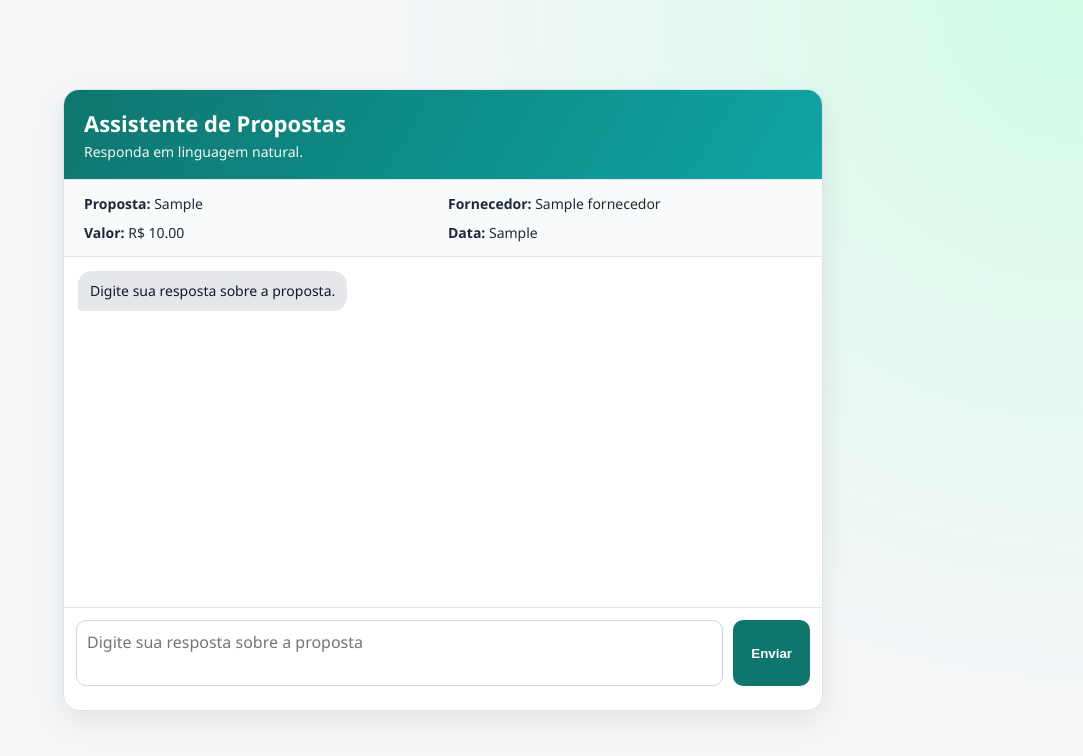
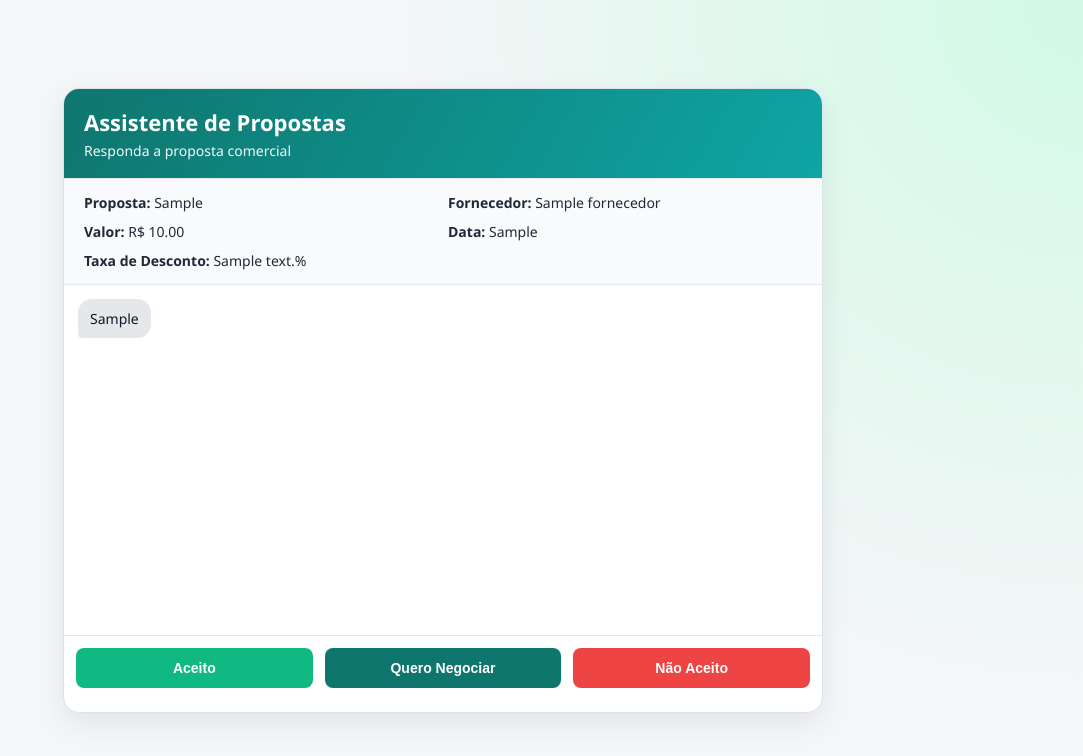
Before and after one commit to Jnsantecipacao/Jonas, a Python web app: template fornecedor_ai_web/templates/chat.html in a window 1280 px wide. Shown: the top 756 px of the page, without its empty margins (197-1280 px from the left). Run offline with Jinja, Linux system fonts and the light colour scheme; the template is opened without the code that fills it: most values are stand-ins (such as "Sample title", 1, 10 or a date in 2020).

Commit message:
Add automatic negotiation system with rate suggestion buttons

```diff
--- a/fornecedor_ai_web/static/chat.css
+++ b/fornecedor_ai_web/static/chat.css
@@ -99,6 +99,65 @@ body {
   border-top: 1px solid #e5e7eb;
 }
 
+.action-buttons {
+  display: grid;
+  grid-template-columns: repeat(3, 1fr);
+  gap: 12px;
+  padding: 12px;
+  border-top: 1px solid #e5e7eb;
+}
+
+.btn {
+  padding: 12px 16px;
+  border: none;
+  border-radius: 8px;
+  font-size: 14px;
+  font-weight: 600;
+  cursor: pointer;
+  transition: all 0.2s ease;
+}
+
+.btn:hover:not(:disabled) {
+  transform: translateY(-2px);
+  box-shadow: 0 4px 12px rgba(0, 0, 0, 0.15);
+}
+
+.btn:active:not(:disabled) {
+  transform: translateY(0);
+}
+
+.btn:disabled {
+  opacity: 0.6;
+  cursor: not-allowed;
+}
+
+.btn-success {
+  background: #10b981;
+  color: white;
+}
+
+.btn-success:hover:not(:disabled) {
+  background: #059669;
+}
+
+.btn-primary {
+  background: #0f766e;
+  color: white;
+}
+
+.btn-primary:hover:not(:disabled) {
+  background: #0d6e67;
+}
+
+.btn-danger {
+  background: #ef4444;
+  color: white;
+}
+
+.btn-danger:hover:not(:disabled) {
+  background: #dc2626;
+}
+
 .composer textarea {
   resize: none;
   min-height: 62px;
--- a/fornecedor_ai_web/templates/chat.html
+++ b/fornecedor_ai_web/templates/chat.html
@@ -11,7 +11,7 @@
     <section class="card">
       <header class="top">
         <h1>Assistente de Propostas</h1>
-        <p>Responda em linguagem natural.</p>
+        <p>Responda a proposta comercial</p>
       </header>
 
       <section class="proposal">
@@ -19,17 +19,28 @@
         <div><strong>Fornecedor:</strong> {{ proposta['fornecedor'] }}</div>
         <div><strong>Valor:</strong> R$ {{ "%.2f"|format(proposta['valor']) }}</div>
         <div><strong>Data:</strong> {{ proposta['data_proposta'] }}</div>
+        {% if proposta['taxa_desconto'] %}
+        <div><strong>Taxa de Desconto:</strong> {{ proposta['taxa_desconto'] }}%</div>
+        {% endif %}
       </section>
 
       <section id="chatBox" class="chat-box">
-        <div class="bubble bot">Digite sua resposta sobre a proposta.</div>
+        <div class="bubble bot">
+          {{ resposta_negociacao }}
+        </div>
       </section>
 
-      <form id="formResposta" class="composer">
+      <section class="action-buttons">
+        <button id="btnAceito" class="btn btn-success">Aceito</button>
+        <button id="btnNegociar" class="btn btn-primary">Quero Negociar</button>
+        <button id="btnRecusar" class="btn btn-danger">Não Aceito</button>
+      </section>
+
+      <form id="formResposta" class="composer" style="display: none;">
         <input type="hidden" id="idProposta" value="{{ proposta['id'] }}" />
         <input type="hidden" id="fornecedor" value="{{ proposta['fornecedor'] }}" />
         <input type="hidden" id="token" value="{{ token }}" />
-        <textarea id="mensagem" placeholder="Digite sua resposta sobre a proposta" required></textarea>
+        <textarea id="mensagem" placeholder="Digite sua contraproposta ou comentário" required></textarea>
         <button type="submit">Enviar</button>
       </form>
 
@@ -38,9 +49,15 @@
   </main>
 
   <script>
-    const form = document.getElementById('formResposta');
     const chatBox = document.getElementById('chatBox');
     const statusEl = document.getElementById('status');
+    const formResposta = document.getElementById('formResposta');
+    const btnAceito = document.getElementById('btnAceito');
+    const btnNegociar = document.getElementById('btnNegociar');
+    const btnRecusar = document.getElementById('btnRecusar');
+    const actionButtons = document.querySelector('.action-buttons');
+
+    let respondidoAtivo = false;
 
     function addBubble(text, type) {
       const div = document.createElement('div');
@@ -50,20 +67,26 @@
       chatBox.scrollTop = chatBox.scrollHeight;
     }
 
-    form.addEventListener('submit', async (e) => {
-      e.preventDefault();
-      statusEl.textContent = '';
+    function desabilitarBotoes() {
+      btnAceito.disabled = true;
+      btnNegociar.disabled = true;
+      btnRecusar.disabled = true;
+      actionButtons.style.opacity = '0.5';
+      respondidoAtivo = true;
+    }
 
-      const mensagem = document.getElementById('mensagem').value.trim();
-      if (!mensagem) return;
-
-      addBubble(mensagem, 'user');
+    async function enviarResposta(acao = null, mensagem = '') {
+      if (respondidoAtivo) {
+        statusEl.textContent = 'Proposta já foi respondida.';
+        return;
+      }
 
       const payload = {
         id_proposta: Number(document.getElementById('idProposta').value),
         fornecedor: document.getElementById('fornecedor').value,
         mensagem_texto: mensagem,
         token: document.getElementById('token').value,
+        acao: acao,
       };
 
       try {
@@ -76,17 +99,47 @@
         const data = await resp.json();
         if (!resp.ok) {
           addBubble(data.detail || 'Erro ao enviar resposta.', 'bot');
+          statusEl.textContent = 'Erro ao registrar resposta.';
           return;
         }
 
         addBubble(data.mensagem, 'bot');
-        statusEl.textContent = 'Resposta registrada com sucesso.';
-        document.getElementById('mensagem').value = '';
-        document.getElementById('mensagem').disabled = true;
-        form.querySelector('button').disabled = true;
+        statusEl.textContent = `Resposta registrada: ${data.classificacao}`;
+        desabilitarBotoes();
+        formResposta.style.display = 'none';
       } catch (err) {
-        addBubble('Falha de conexao ao enviar resposta.', 'bot');
+        addBubble('Falha de conexão ao enviar resposta.', 'bot');
+        statusEl.textContent = 'Erro de conexão.';
       }
+    }
+
+    btnAceito.addEventListener('click', () => {
+      addBubble('Aceito', 'user');
+      enviarResposta('aceitar');
+    });
+
+    btnNegociar.addEventListener('click', () => {
+      addBubble('Quero Negociar', 'user');
+      formResposta.style.display = 'grid';
+      document.getElementById('mensagem').focus();
+    });
+
+    btnRecusar.addEventListener('click', () => {
+      addBubble('Não Aceito', 'user');
+      enviarResposta('recusar');
+    });
+
+    formResposta.addEventListener('submit', async (e) => {
+      e.preventDefault();
+      statusEl.textContent = '';
+
+      const mensagem = document.getElementById('mensagem').value.trim();
+      if (!mensagem) return;
+
+      addBubble(mensagem, 'user');
+      await enviarResposta('negociar', mensagem);
+      document.getElementById('mensagem').value = '';
+      formResposta.style.display = 'none';
     });
   </script>
 </body>
```
Also changed, not shown: fornecedor_ai_web/app.py (+49 -5 lines).
